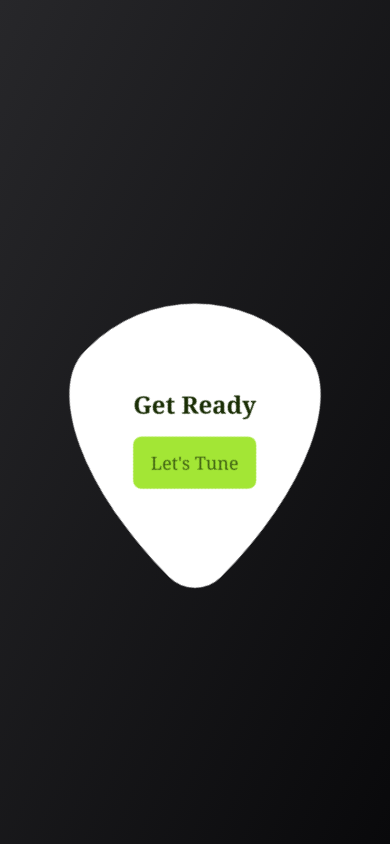
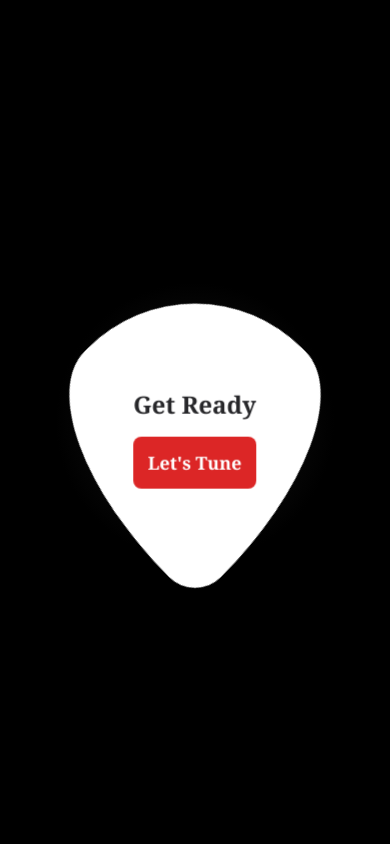
Before and after one commit to jacobEliasMoya/ReactGuitarTuner, a React (Vite) app: page / in a window 390 px wide. Built offline with nearby package versions, Linux system fonts and the light colour scheme.

Commit message:
small update/ using interval to add an interesting gradient effect, setting within the gradient removing when past 100%

```diff
--- a/src/App.tsx
+++ b/src/App.tsx
@@ -1,21 +1,47 @@
 import { useEffect, useState } from "react"
 import AppStart from "./components/layout/AppStart"
 
+interface GradientStarts {
+  start: number;
+  end: number;
+}
+
 function App() {
 
-  const [isAppIitiated, setIsAppIitiated] = useState(false)
-
+  const [isAppIitiated, setIsAppIitiated] = useState(false);
+  const [gradientStarts, setGradientStarts] = useState<GradientStarts>({start:0, end:10});
 
   const handleClick = () => {
     setIsAppIitiated(true);
   }
 
+  const handleGradient = () => {
+    let x:number = setInterval(()=> {
+      setGradientStarts((prev) => {
+        if(prev.start >= 100) {
+          clearInterval(x);
+          return prev;
+
+        } else {
+          return {...prev, start: prev.start + 1, end: prev.end + 1}
+        }
+      })
+    },1)
+  }
+
   useEffect(() => {
-    console.log(isAppIitiated)
+
+    isAppIitiated ? handleGradient() : null;
+
   },[isAppIitiated])
 
   return (
-    <main className='bg-gradient-to-br from-zinc-800 to-zinc-950  min-h-screen flex flex-col items-center justify-center overflow-hidden'>
+    <main className='transition-all ease min-h-screen flex flex-col items-center justify-center overflow-hidden'
+
+      style={{
+        background: `radial-gradient(circle at center, #111 ${gradientStarts.start}% ${gradientStarts.end}% , #000 ${gradientStarts.end + 20}% )`,
+      }}
+    >
       {isAppIitiated ? '' : <AppStart onclick={handleClick} additionalClasses={``}/>  }
     </main>
   )
--- a/src/components/buttons/MainButton.tsx
+++ b/src/components/buttons/MainButton.tsx
@@ -9,7 +9,7 @@ type Props = {
 
 const MainButton = (props: Props) => {
   return (
-    <button className="active:scale-95 min-w-10 rounded-lg text-lg md:text-2xl p-3 md:p-3 font-main hover:bg-lime-500 md:px-8  text-lime-800 bg-lime-400 "  onClick={props.onclick}> {props.buttonText} {props.textIcon}</button>
+    <button className="active:scale-95 min-w-10 rounded-lg text-lg md:text-2xl p-3 md:p-3 font-main hover:bg-red-700 md:px-8  text-white font-bold bg-red-600 "  onClick={props.onclick}> {props.buttonText} {props.textIcon}</button>
   )
 }
 
--- a/src/components/headers/H1.tsx
+++ b/src/components/headers/H1.tsx
@@ -8,7 +8,7 @@ type Props = {
 
 const H1 = (props: Props) => {
   return (
-    <h1 className={` text-2xl sm:text-xl md:text-3xl lg:text-4xl font-bold text-lime-950 font-main ${props.additionalClasses}`}>  {props.headerText} {props.textIcon}</h1>
+    <h1 className={` text-2xl sm:text-xl md:text-3xl lg:text-4xl font-bold text-zinc-800 font-main ${props.additionalClasses}`}>  {props.headerText} {props.textIcon}</h1>
 )
 }
 
--- a/src/components/headers/H2.tsx
+++ b/src/components/headers/H2.tsx
@@ -8,7 +8,7 @@ type Props = {
 
 const H2 = (props: Props) => {
   return (
-    <h2 className={` text-2xl sm:text-xl md:text-3xl lg:text-4xl font-bold text-lime-950 font-main ${props.additionalClasses}`}>  {props.headerText} {props.textIcon}</h2>
+    <h2 className={` text-2xl sm:text-xl md:text-3xl lg:text-4xl font-bold text-zinc-800 font-main ${props.additionalClasses}`}>  {props.headerText} {props.textIcon}</h2>
 )
 }
 
--- a/src/components/headers/H3.tsx
+++ b/src/components/headers/H3.tsx
@@ -8,7 +8,7 @@ type Props = {
 
 const H3 = (props: Props) => {
   return (
-    <h3 className={` text-2xl sm:text-xl md:text-3xl lg:text-4xl font-bold text-lime-950 font-main ${props.additionalClasses}`}>  {props.headerText} {props.textIcon}</h3>
+    <h3 className={` text-2xl sm:text-xl md:text-3xl lg:text-4xl font-bold text-zinc-800 font-main ${props.additionalClasses}`}>  {props.headerText} {props.textIcon}</h3>
 )
 }
 
--- a/src/components/headers/H4.tsx
+++ b/src/components/headers/H4.tsx
@@ -8,7 +8,7 @@ type Props = {
 
 const H4 = (props: Props) => {
   return (
-    <h4 className={` text-2xl sm:text-xl md:text-3xl lg:text-4xl font-bold text-lime-950 font-main ${props.additionalClasses}`}>  {props.headerText} {props.textIcon}</h4>
+    <h4 className={` text-2xl sm:text-xl md:text-3xl lg:text-4xl font-bold text-zinc-800 font-main ${props.additionalClasses}`}>  {props.headerText} {props.textIcon}</h4>
 )
 }
 
--- a/src/components/headers/H5.tsx
+++ b/src/components/headers/H5.tsx
@@ -8,7 +8,7 @@ type Props = {
 
 const H5 = (props: Props) => {
   return (
-    <h5 className={` text-2xl sm:text-xl md:text-3xl lg:text-4xl font-bold text-lime-950 font-main ${props.additionalClasses}`}>  {props.headerText} {props.textIcon}</h5>
+    <h5 className={` text-2xl sm:text-xl md:text-3xl lg:text-4xl font-bold text-zinc-800 font-main ${props.additionalClasses}`}>  {props.headerText} {props.textIcon}</h5>
 )
 }
 
--- a/src/components/headers/H6.tsx
+++ b/src/components/headers/H6.tsx
@@ -8,7 +8,7 @@ type Props = {
 
 const H6 = (props: Props) => {
   return (
-    <h6 className={` text-2xl sm:text-xl md:text-3xl lg:text-4xl font-bold text-lime-950 font-main ${props.additionalClasses}`}>  {props.headerText} {props.textIcon}</h6>
+    <h6 className={` text-2xl sm:text-xl md:text-3xl lg:text-4xl font-bold text-zinc-800 font-main ${props.additionalClasses}`}>  {props.headerText} {props.textIcon}</h6>
 )
 }
 
--- a/src/components/layout/AppStart.tsx
+++ b/src/components/layout/AppStart.tsx
@@ -1,6 +1,5 @@
 import H1 from '../headers/H1'
 import MainButton from '../buttons/MainButton'
-import { useEffect, useState } from 'react'
 
 type Props = {
     additionalClasses:string | undefined,
@@ -9,16 +8,14 @@ type Props = {
 
 const AppStart = (props:Props) => {
 
-  const [isLoaded, setIsLoaded] = useState(false);
 
-  useEffect(() => {
-    console.log('AppStart component is loaded')
-  },[isLoaded])
+
 
 
   return (
-    <div className=" animate-drop-n-rotate md:w-96 w-64 h-64 md:h-96 bg-white -rotate-[135deg] flex flex-col items-center justify-center  transition-all ease [border-radius:15%_90%_62%_41%_/_15%_41%_62%_90%] [box-shadow:_-15em_-15em_1em_-5em_#00000026]">
-      <div className=' rotate-[135deg] text-center flex flex-col gap-4 -translate-x-3 -translate-y-3 '>
+    <div className="will-change-transform  animate-drop-n-rotate md:w-96 w-64 h-64 md:h-96 bg-white -rotate-[135deg] flex flex-col items-center justify-center  [border-radius:15%_90%_62%_41%_/_15%_41%_62%_90%] [box-shadow:_-15em_-15em_1em_-5em_#00000026] relative hover:-top-2">
+
+      <div className='will-change-transform rotate-[135deg] text-center flex flex-col gap-4 -translate-x-3 -translate-y-3'>
           <H1 headerText={"Get Ready"} additionalClasses={'font-secodnary'} textIcon={undefined}/>
           <MainButton buttonText="Let's Tune" textIcon={undefined} additionalClasses={''} onclick={props.onclick}/>
       </div>
--- a/src/styles/output.css
+++ b/src/styles/output.css
@@ -562,8 +562,16 @@ video {
   --tw-rotate-3d: 0,0,0,0deg;
 }
 
+.relative {
+  position: relative;
+}
+
 .flex {
   display: flex;
+}
+
+.table {
+  display: table;
 }
 
 .h-64 {
@@ -642,33 +650,19 @@ video {
   border-radius: 0.5rem;
 }
 
-.bg-lime-400 {
-  --tw-bg-opacity: 1;
-  background-color: rgb(163 230 53 / var(--tw-bg-opacity, 1));
-}
-
 .bg-lime-800 {
   --tw-bg-opacity: 1;
   background-color: rgb(63 98 18 / var(--tw-bg-opacity, 1));
 }
 
+.bg-red-600 {
+  --tw-bg-opacity: 1;
+  background-color: rgb(220 38 38 / var(--tw-bg-opacity, 1));
+}
+
 .bg-white {
   --tw-bg-opacity: 1;
   background-color: rgb(255 255 255 / var(--tw-bg-opacity, 1));
-}
-
-.bg-gradient-to-br {
-  background-image: linear-gradient(to bottom right, var(--tw-gradient-stops));
-}
-
-.from-zinc-800 {
-  --tw-gradient-from: #27272a var(--tw-gradient-from-position);
-  --tw-gradient-to: rgb(39 39 42 / 0) var(--tw-gradient-to-position);
-  --tw-gradient-stops: var(--tw-gradient-from), var(--tw-gradient-to);
-}
-
-.to-zinc-950 {
-  --tw-gradient-to: #09090b var(--tw-gradient-to-position);
 }
 
 .p-3 {
@@ -697,25 +691,24 @@ video {
   font-weight: 700;
 }
 
-.text-lime-800 {
-  --tw-text-opacity: 1;
-  color: rgb(63 98 18 / var(--tw-text-opacity, 1));
-}
-
-.text-lime-950 {
-  --tw-text-opacity: 1;
-  color: rgb(26 46 5 / var(--tw-text-opacity, 1));
-}
-
 .text-white {
   --tw-text-opacity: 1;
   color: rgb(255 255 255 / var(--tw-text-opacity, 1));
+}
+
+.text-zinc-800 {
+  --tw-text-opacity: 1;
+  color: rgb(39 39 42 / var(--tw-text-opacity, 1));
 }
 
 .transition-all {
   transition-property: all;
   transition-timing-function: cubic-bezier(0.4, 0, 0.2, 1);
   transition-duration: 150ms;
+}
+
+.will-change-transform {
+  will-change: transform;
 }
 
 .\[border-radius\:15\%_90\%_62\%_41\%_\/_15\%_41\%_62\%_90\%\] {
@@ -726,14 +719,18 @@ video {
   box-shadow: -15em -15em 1em -5em #00000026;
 }
 
-.hover\:bg-lime-500:hover {
-  --tw-bg-opacity: 1;
-  background-color: rgb(132 204 22 / var(--tw-bg-opacity, 1));
+.hover\:-top-2:hover {
+  top: -0.5rem;
 }
 
 .hover\:bg-lime-900:hover {
   --tw-bg-opacity: 1;
   background-color: rgb(54 83 20 / var(--tw-bg-opacity, 1));
+}
+
+.hover\:bg-red-700:hover {
+  --tw-bg-opacity: 1;
+  background-color: rgb(185 28 28 / var(--tw-bg-opacity, 1));
 }
 
 .active\:scale-95:active {
```
